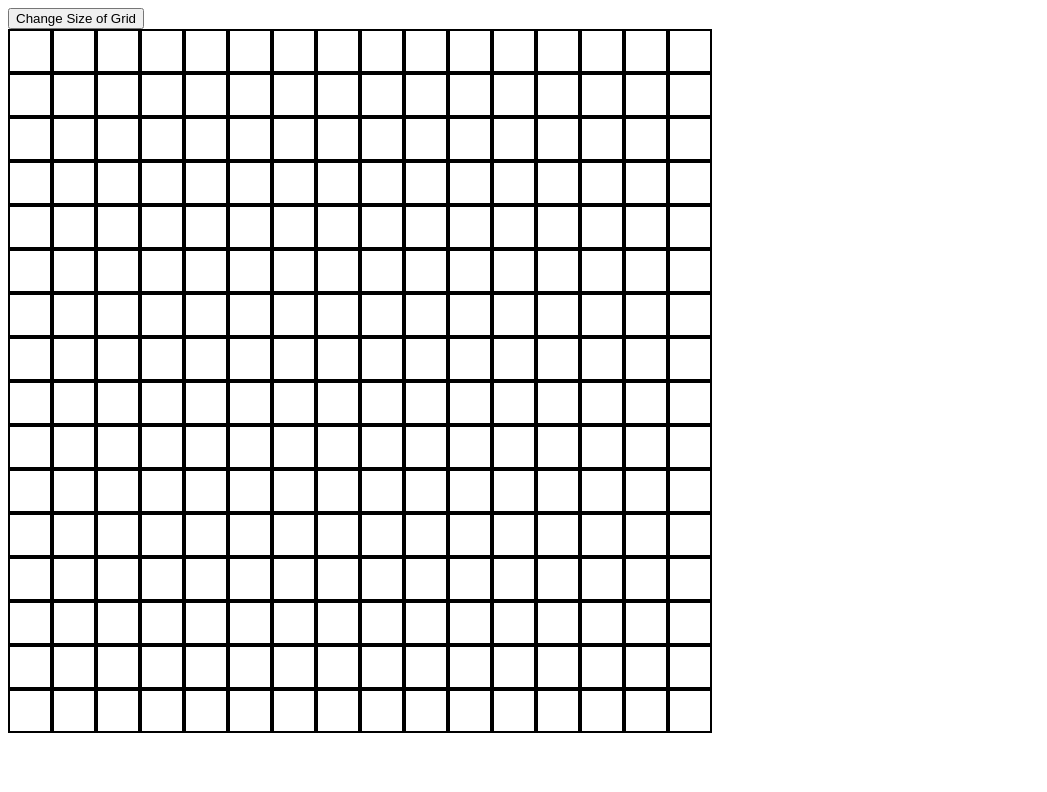
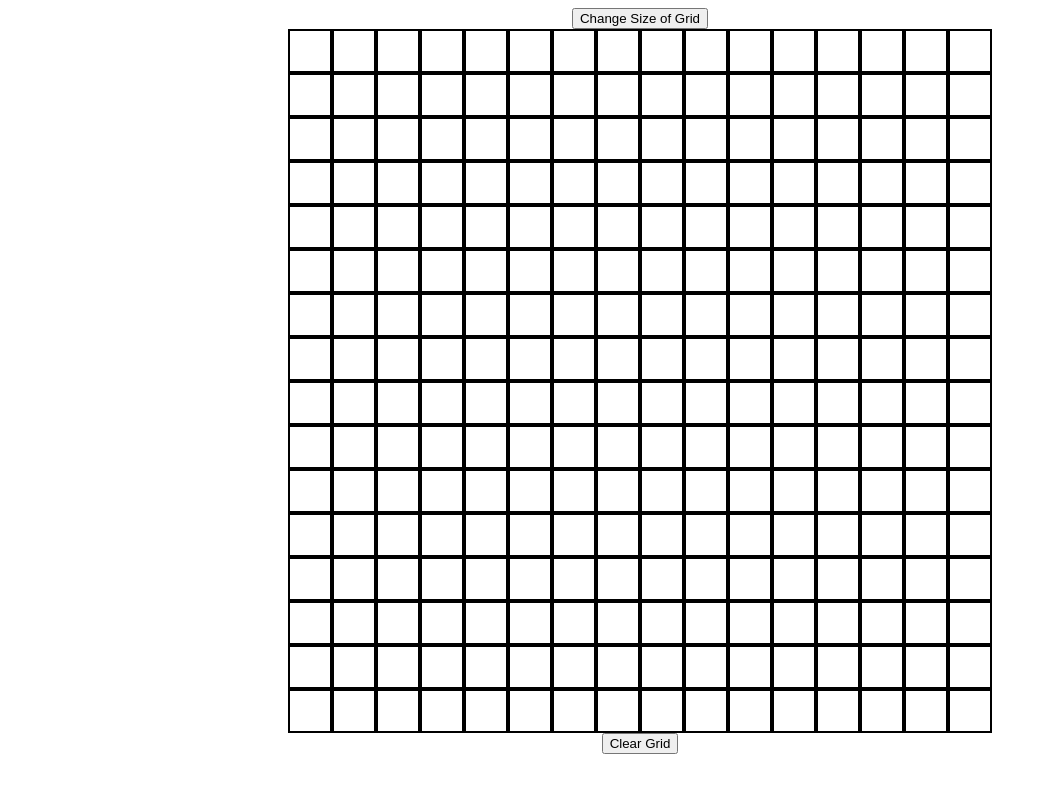
Before and after one commit to rafeehaq2006-ux/Etch-A-Sketch, a plain HTML site: page index.html in a window 1280 px wide. Shown: the whole page, without its empty margins (0-1047 px from the left). Drawn offline with Linux system fonts and the light colour scheme.

Commit message:
added a clear grid ability

```diff
--- a/index.html
+++ b/index.html
@@ -6,8 +6,9 @@
   <script src ="javascript.js" defer></script>
 </head>
 <body>
-    <button>Change Size of Grid</button>
+    <button id = "size">Change Size of Grid</button>
     <div class="Outer">
     </div>
+    <button id ="clear">Clear Grid</button>
 </body>
 </html>
--- a/javascript.js
+++ b/javascript.js
@@ -1,6 +1,8 @@
 const Outer = document.querySelector(".Outer");
-const button = document.querySelector("button");
+const sizebutton = document.querySelector("#size");
+const clearbutton = document.querySelector('#clear');
 let boxes = [];
+
 function removeBoxes(){
     console.log(boxes);
     boxes.forEach((box) => {
@@ -39,7 +41,15 @@ function attachHoverListeners(){
     });
 }
 
-button.addEventListener("click", () => {
+clearbutton.addEventListener("click", () => {
+    if (boxes.length > 0){
+        boxes.forEach((box) => {
+            box.style.backgroundColor = "white";
+        });
+    };
+});
+
+sizebutton.addEventListener("click", () => {
     let size = parseInt(prompt("Enter your grid size"));
     defineGrid(size);
 })
--- a/style.css
+++ b/style.css
@@ -1,4 +1,7 @@
-.Outer {
-    display: "flex";
-    flex-direction: row;
+
+body {
+    display: flex;
+    flex-direction: column;
+    align-items: center;
+    justify-content: center;
 }
```
